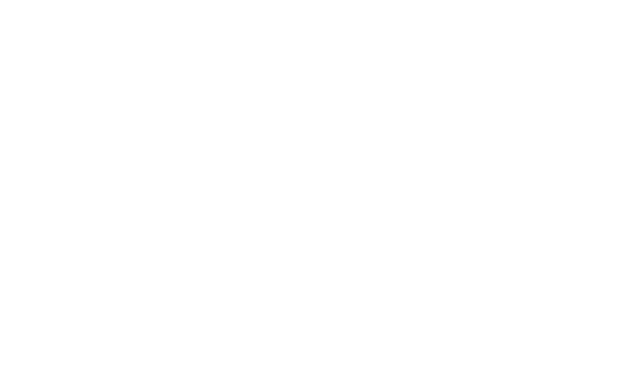
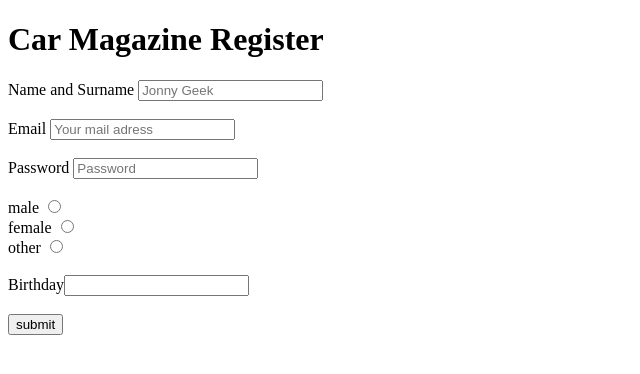
Before and after one commit to avolfer/Front-End-Web-Developement-with-Javascript-HTML-CSS-Bootstrap, a plain HTML site: page index.html in a window 1280 px wide. Shown: the whole page, without its empty margins (0-640 px from the left). Drawn offline with Linux system fonts and the light colour scheme.

Commit message:
change code

```diff
--- a/index.html
+++ b/index.html
@@ -4,13 +4,52 @@
     <meta charset="UTF-8">
     <meta http-equiv="X-UA-Compatible" content="IE=edge">
     <meta name="viewport" content="width=device-width, initial-scale=1.0">
-    <title>Document</title>
+    <title>Register Page</title>
     <link rel="stylesheet" type="text/css" href="style.css">
 </head>
 
 
 <body>
+    <h1>Car Magazine Register</h1>
+    <form action="index.html">
 
+        <label for="nameSurname">Name and Surname</label>
+        <input id="nameSurname" type="text" name="" placeholder="Jonny Geek" required>
+        <br>
+        <br>
+
+        <label for="email">Email</label>
+        <input id="email" type="text" name="email" placeholder="Your mail adress" required>
+        <br>
+        <br>
+
+        <label for="password">Password</label>
+        <input id="password" type="password" name="password" value="" placeholder="Password" required>
+        <br>
+        <br>
+
+        <label for="male">male</label>
+        <input id="" type="radio" name="gender">
+        <br>
+
+        <label for="female">female</label>
+        <input id="" type="radio" name="gender">
+        <br>
+
+        <label for="other">other</label>
+        <input id="other" type="radio" name="gender">
+        <br>
+        <br>
+
+        <label for="data">
+            Birthday<input id="data" type="data" required>
+        </label>
+        <br>
+        <br>
+
+        <input type="submit" value="submit">
+
+    </form>
 
     <script src="script.js"></script>
 </body>
```
